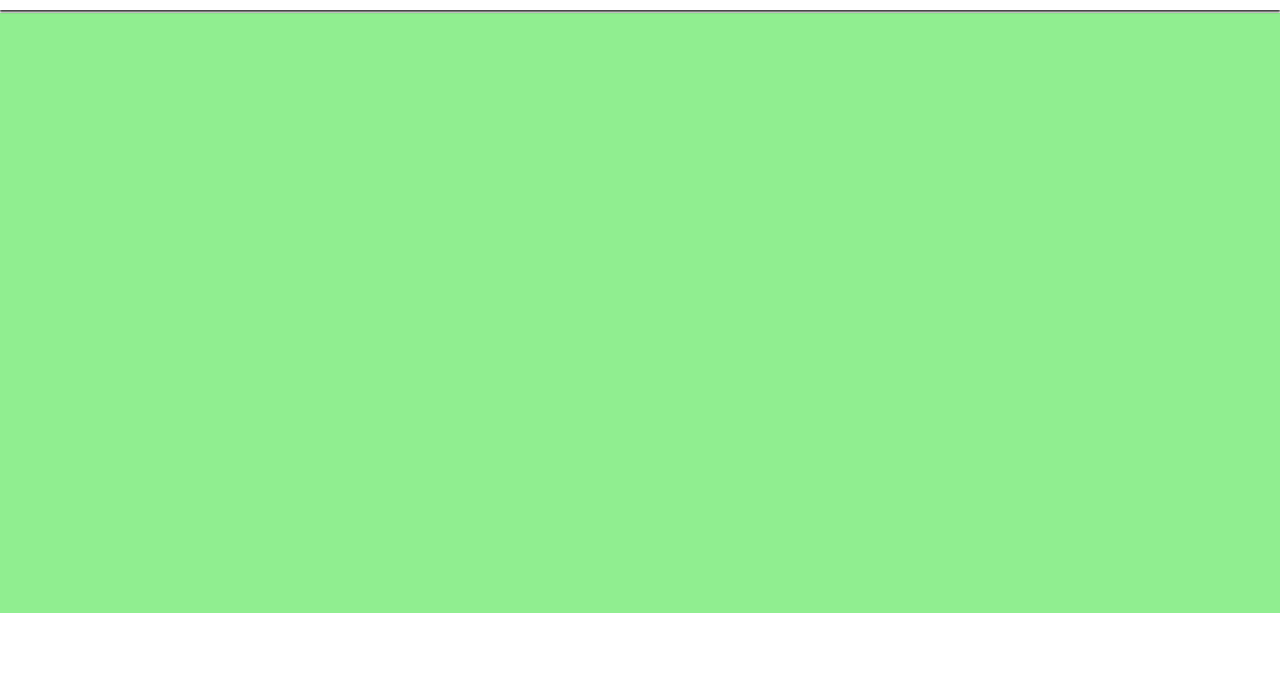
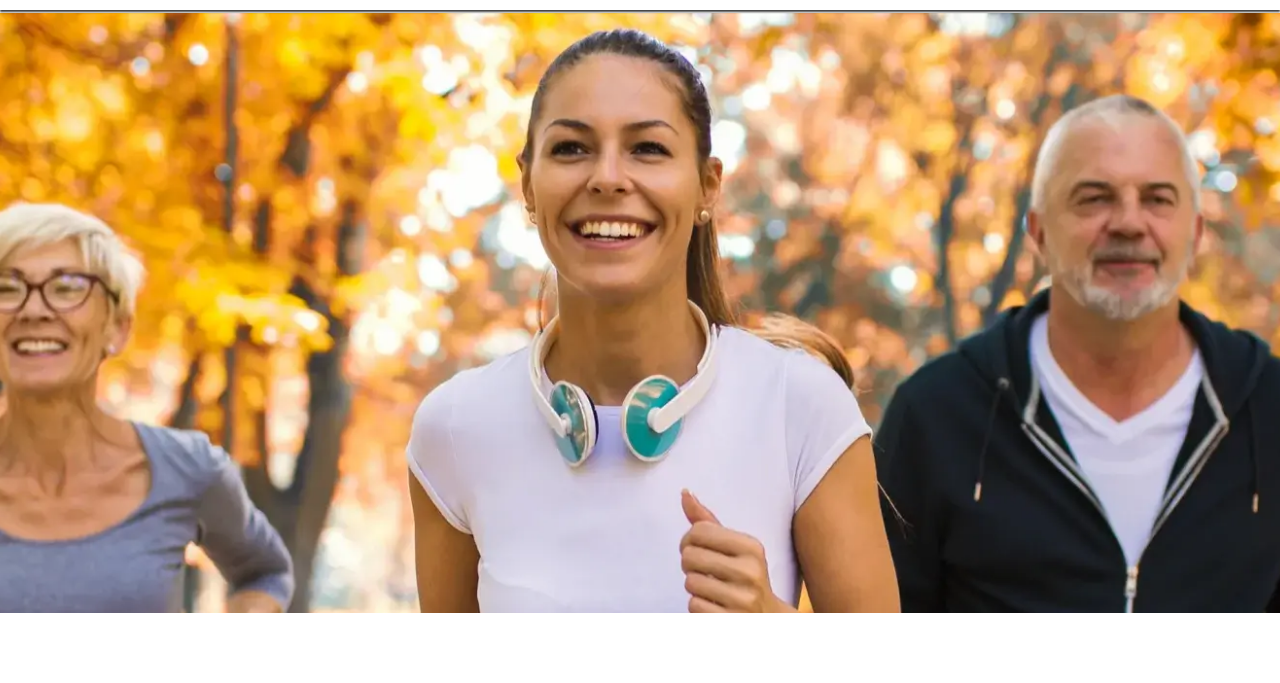
Before and after one commit to egedegbehenry/love-running, a plain HTML site: page index.html in a window 1280 px wide. Shown: the part 66-749 px from the top of the page. Drawn offline with Linux system fonts and the light colour scheme.

Commit message:
Add hero image

```diff
--- a/assets/css/style.css
+++ b/assets/css/style.css
@@ -87,7 +87,7 @@ main {
 #hero {
     height: 600px;
     width: 100%;
-    background-color: lightgreen;
+    background: url("../images/hero-image.webp") no-repeat center center/cover;
 }
 
 /* Footer */
```
Also changed, not shown: assets/images/hero-image.webp (added).
